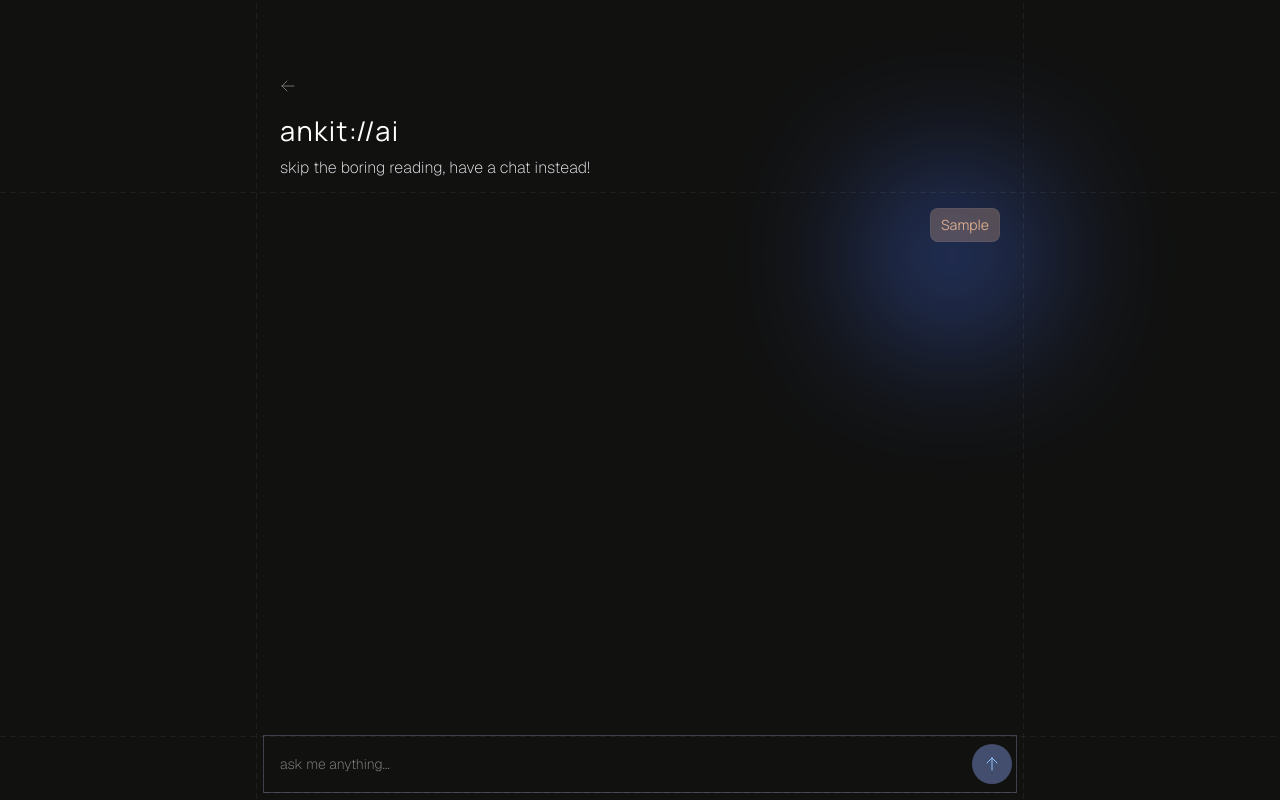
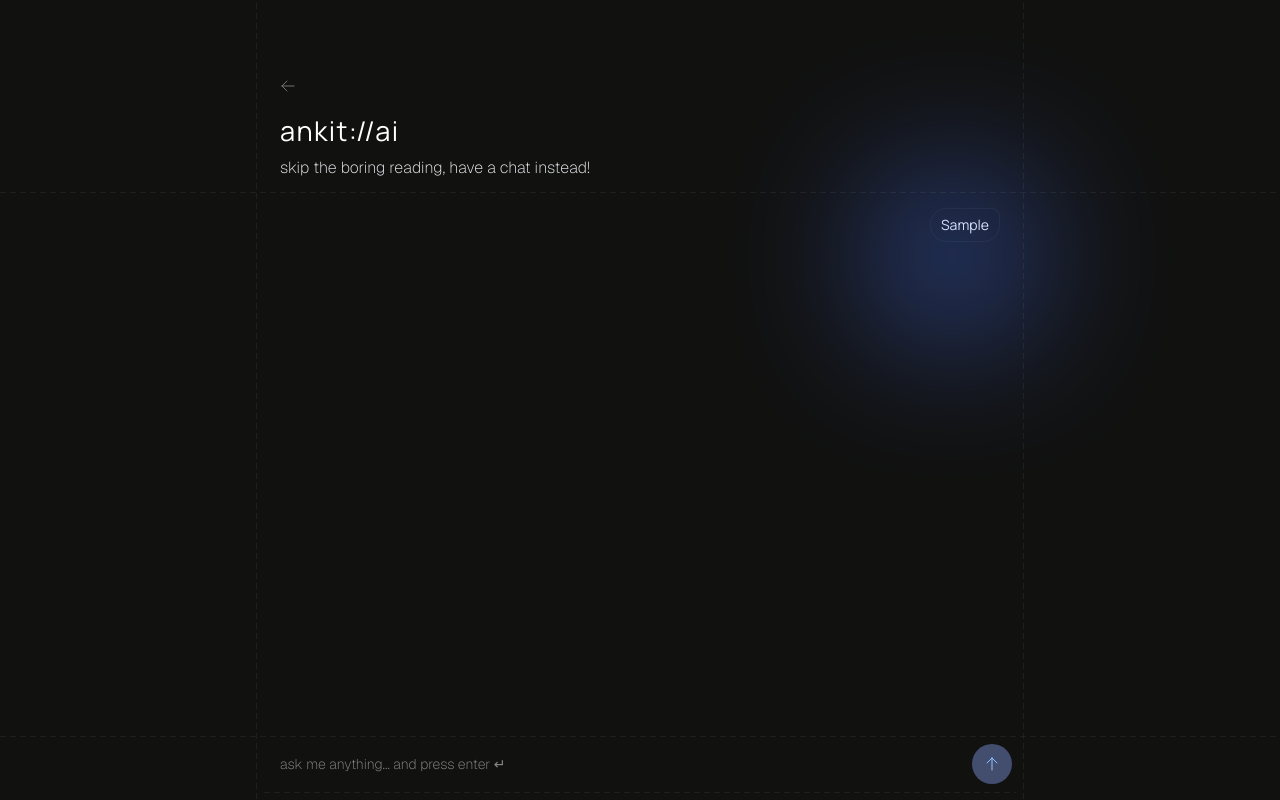
Before and after one commit to ankitmukhia/ankm, a Next.js app: page /ai in a window 1280 px wide. Both pictures are taken after typing "Sample" into the empty fields and a click on the button 992 px from the left and 831 px from the top of the page. Shown: the part 67-867 px from the top of the page. Built offline with nearby package versions, Linux system fonts and the light colour scheme; no server answers.

Commit message:
fix ai layout

```diff
--- a/components/ankit-ai.tsx
+++ b/components/ankit-ai.tsx
@@ -35,8 +35,8 @@ export const AnkitAI = () => {
     <div className="relative flex flex-col h-[600px] text-sm font-satoshi">
       <div className="absolute right-0 overflow-y-auto bg-blue-500 gradient-circle" />
       {messages.length === 0 && (
-        <div className="absolute left-4 max-w-xs top-6 border-body/5 flex-1 bg-green-300/30 overflow-y-auto rounded-xl border p-4">
-          <p className="text-sm text-green-300 font-manrope">
+        <div className="absolute left-4 max-w-xs top-6 border border-body/5 flex-1 overflow-y-auto tracking-wider rounded-tr-2xl rounded-bl-2xl rounded-br-2xl p-4">
+          <p className="text-sm font-manrope">
             Hi, I am ankit&apos;s AI, ask me anything about him!
           </p>
         </div>
@@ -54,10 +54,10 @@ export const AnkitAI = () => {
 			    ${msg.role === "user" ? "justify-end" : "justify-start"}`}
               >
                 <div
-                  className={`${
+                  className={`max-w-xs${
                     msg.role === "user"
-                      ? "rounded-full border border-body/5 bg-orange-300/30 text-orange-300"
-                      : "rounded-full border border-body/5 bg-green-300/30 text-green-300"
+                      ? "tracking-wider border border-white/5 rounded-tl-2xl rounded-br-2xl rounded-bl-2xl"
+                      : "tracking-wider border border-body/5 rounded-tr-2xl rounded-bl-2xl rounded-br-2xl"
                   } max-w-xs rounded-lg px-2.5 py-1.5`}
                 >
                   <p>{msg.content}</p>
@@ -69,22 +69,20 @@ export const AnkitAI = () => {
       </div>
 
       <GridTopLayout />
+      {/* focus-within:outline-1 focus-within:outline-gray-500/50 */}
 
-      <form
-        className="relative focus-within:outline-1 focus-within:outline-gray-500/50 w-full"
-        onSubmit={handleSubmit}
-      >
+      <form className="relative w-full" onSubmit={handleSubmit}>
         <input
           ref={inputRef}
           className="w-full h-14 pl-4 outline-none placeholder:font-geist"
           value={input}
-          placeholder="ask me anything..."
+          placeholder="ask me anything... and press enter ↵"
           onChange={handleInputChange}
         />
 
         <button
           type="submit"
-          className="absolute right-1 top-1/2 -translate-y-1/2 h-10 w-10 rounded-full bg-hoverColor/40 flex items-center justify-center"
+          className="absolute right-1 top-1/2 -translate-y-1/2 h-10 w-10 cursor-pointer rounded-full bg-hoverColor/40 flex items-center justify-center"
         >
           <ArrowUpIcon className="w-4 h-4 text-blue-300" />
         </button>
```
Also changed, not shown: 1 other file (tests, documents, lock files or other folders).
